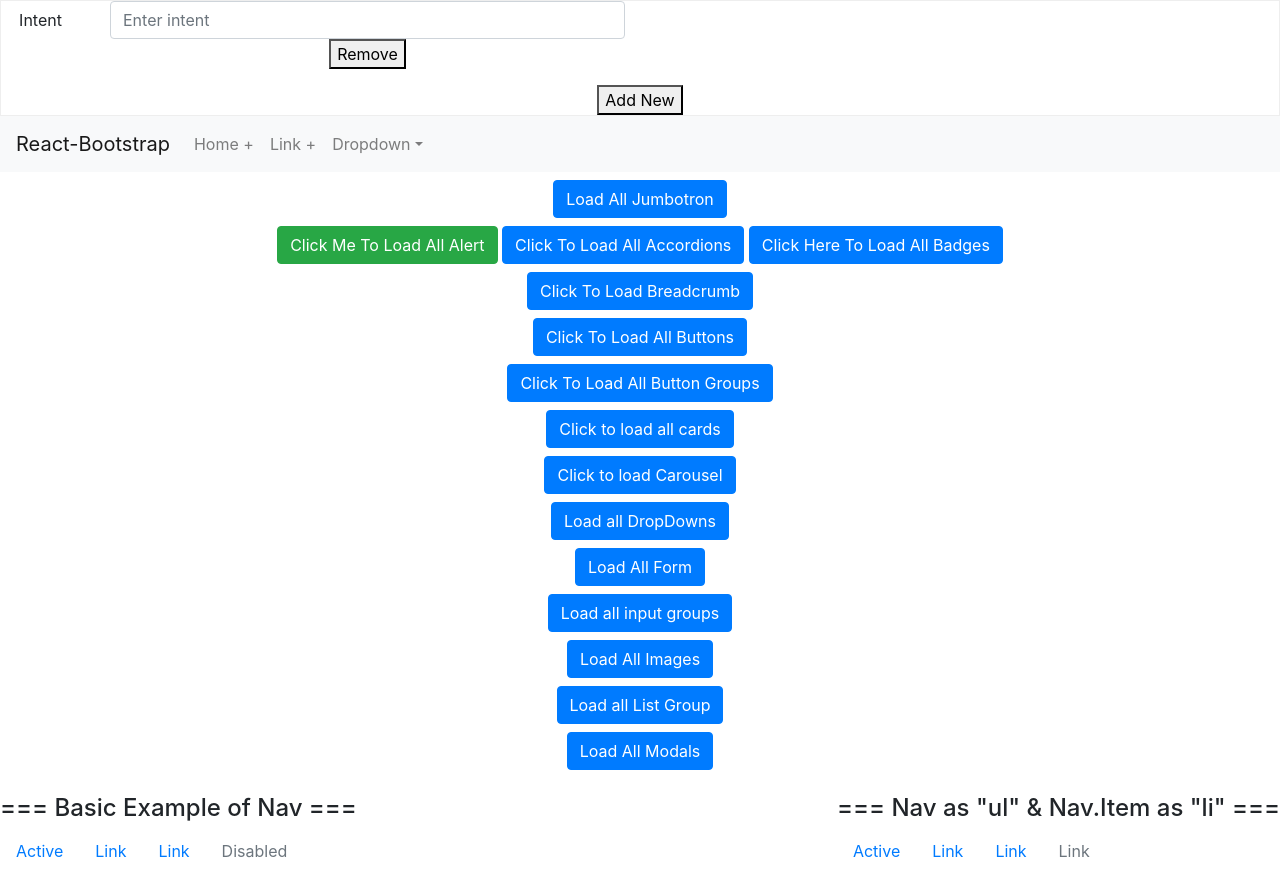
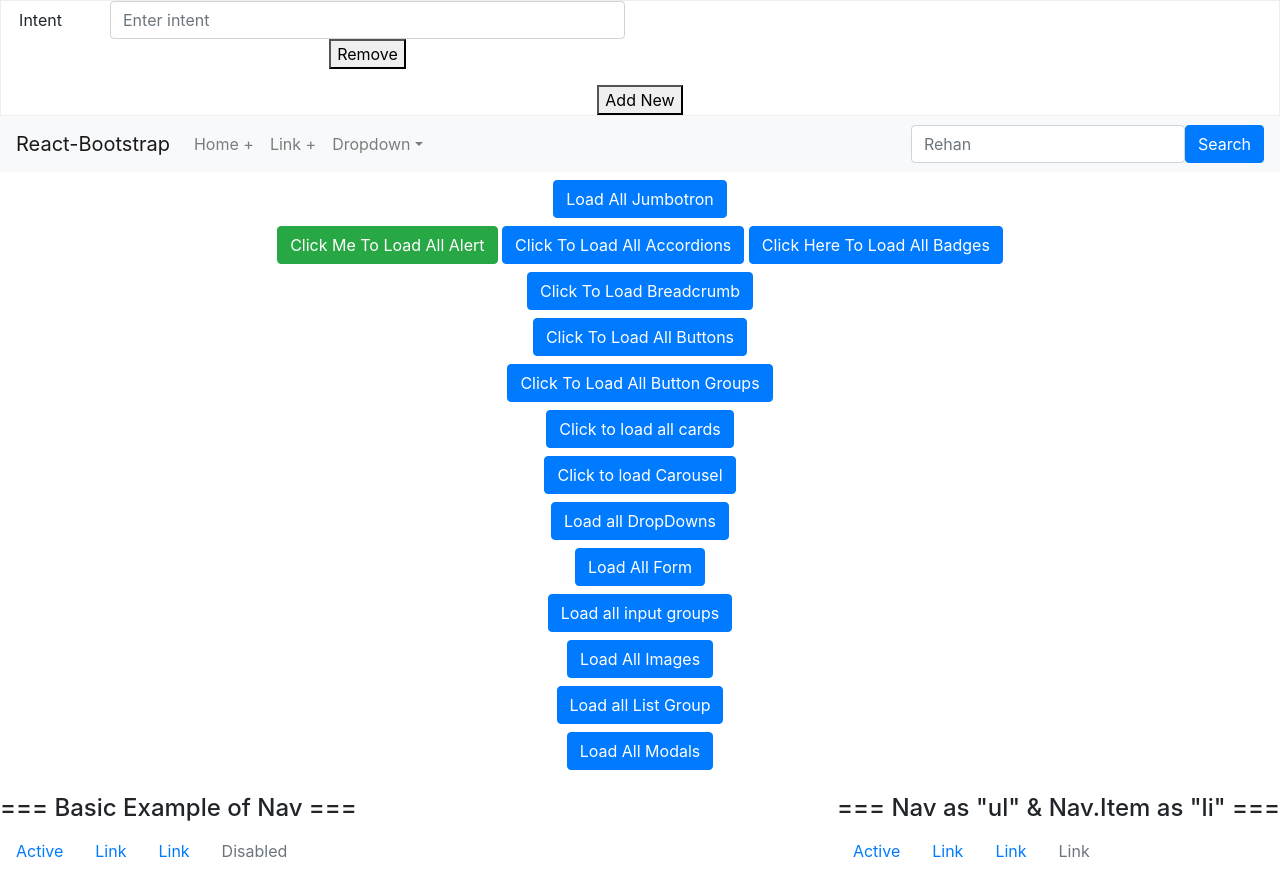
Before and after one commit to Khwajapasha/Boosrtrap-Practice, a React (Create React App) app: page / in a window 1280 px wide. Built offline with nearby package versions, Linux system fonts and the light colour scheme.

Commit message:
Search box sample given to rehan

```diff
--- a/src/Component/HomePage/NavigationBar.jsx
+++ b/src/Component/HomePage/NavigationBar.jsx
@@ -29,6 +29,10 @@ const NavigationBar = () => {
               </NavDropdown.Item>
             </NavDropdown>
           </Nav>
+          <Form className="mr-2px">
+            <FormControl placeholder="Rehan" />
+          </Form>
+          <Button>Search</Button>
         </Navbar.Collapse>
       </Navbar>
     </div>
```
